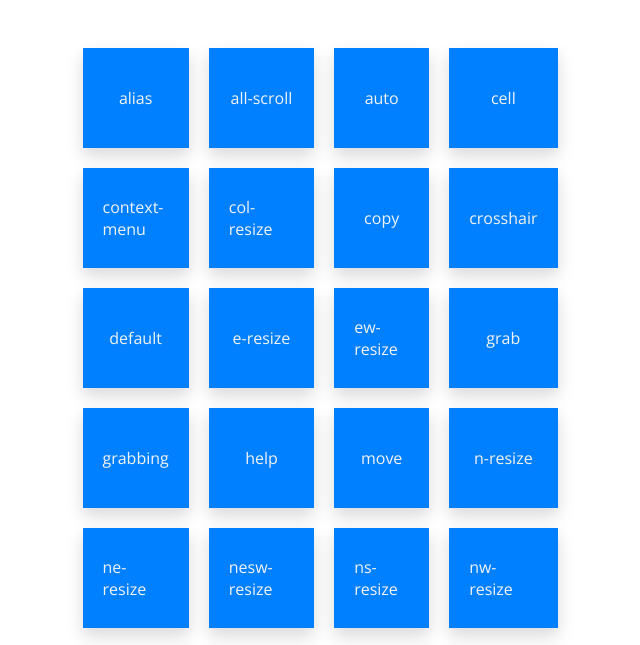
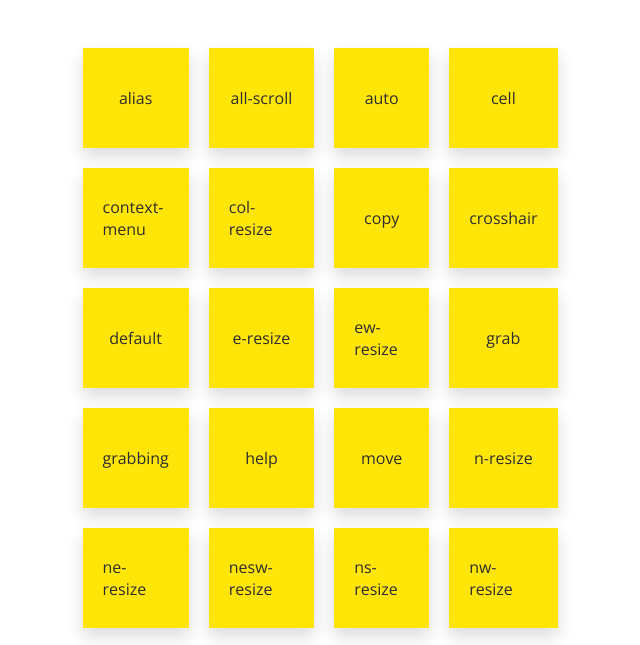
Before and after one commit to code-architects/css-cursor, a plain HTML site: page index.html in a window 1280 px wide. Shown: the part 95-740 px from the top of the page, without its empty margins (320-960 px from the left). Drawn offline with nearby package versions, Linux system fonts and the light colour scheme.

Commit message:
✏️ file style update

```diff
--- a/style.css
+++ b/style.css
@@ -17,16 +17,14 @@ body {
     grid-gap: 20px;
     max-width: 475px;
     margin: auto;
-    /* background: #333; */
 }
 .item {
-    /* background: rgb(119, 0, 255); */
-    background: rgb(0, 128, 255);
+    background: rgb(255, 230, 8);
     height: 100px;
     display: flex;
     align-items: center;
     justify-content: center;
-    color: #f3f3f3;
+    color: #2d2d2d;
     padding: 20px;
     box-shadow: 0 8px 16px rgba(0,0,0,0.15);
 }
@@ -63,7 +61,6 @@ body {
 .se-resize {cursor: se-resize;}
 .sw-resize {cursor: sw-resize;}
 .text {cursor: text;}
-.url {cursor: url(myBall.cur),auto;}
 .w-resize {cursor: w-resize;}
 .wait {cursor: wait;}
 .zoom-in {cursor: zoom-in;}
```
Also changed, not shown: preview.png (added).
